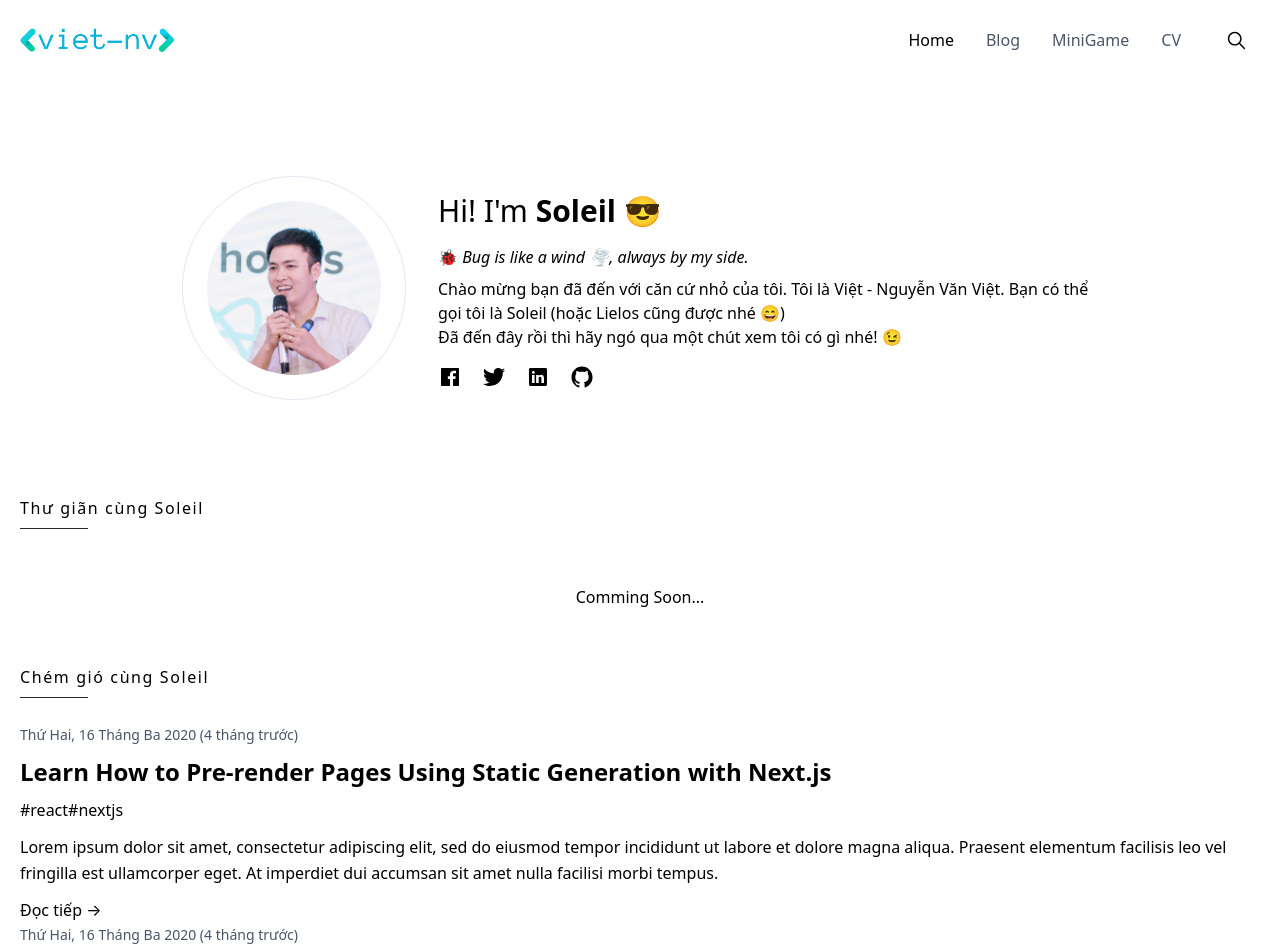
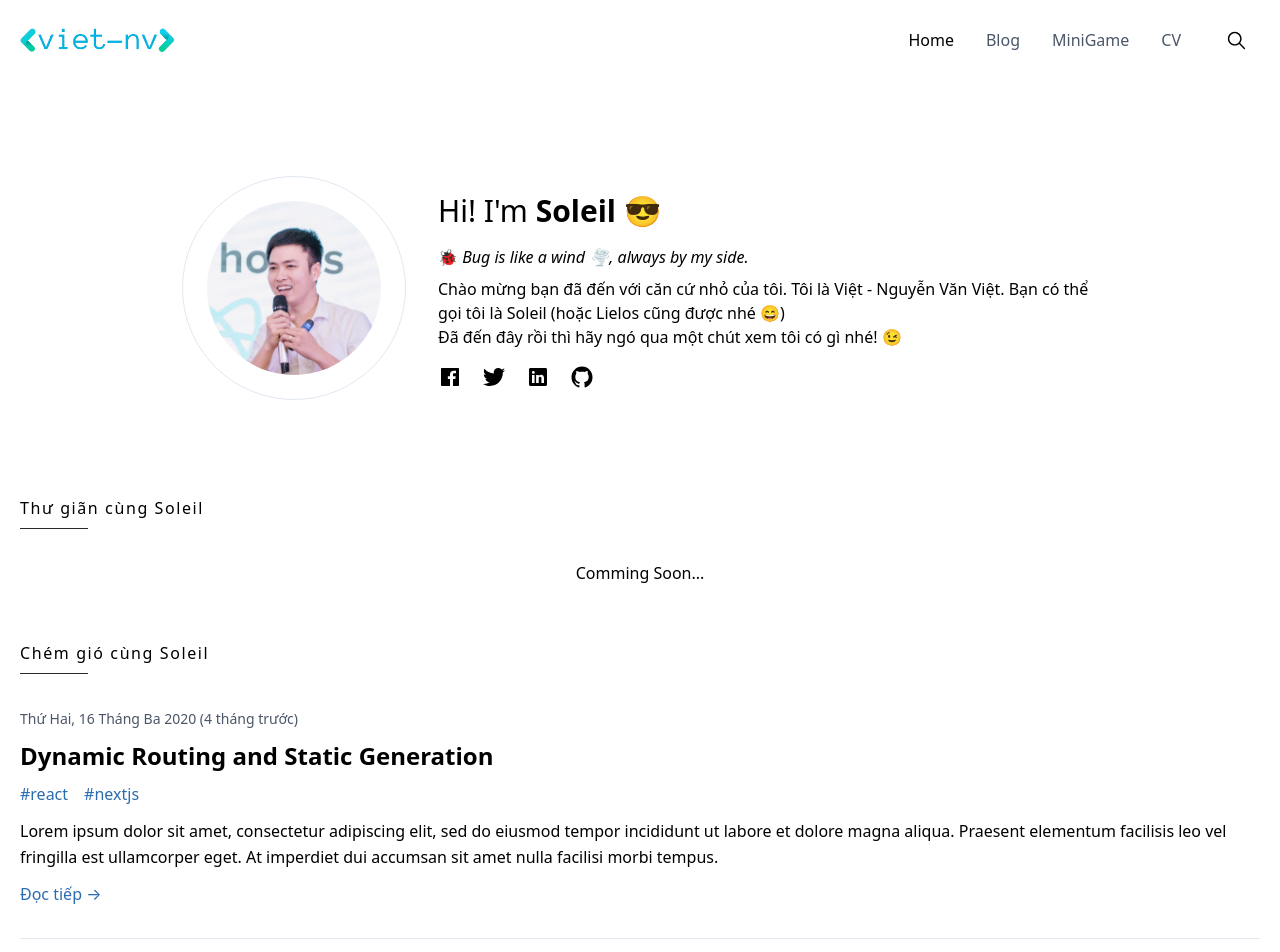
Before and after one commit to viet-nv/viet-nv.com, a Next.js app: page / in a window 1280 px wide. Shown: the top 952 px of the page. Built offline with nearby package versions, Linux system fonts and the light colour scheme.

Commit message:
add PostList

```diff
--- a/components/Container.tsx
+++ b/components/Container.tsx
@@ -1,11 +1,11 @@
-import { ReactNode, FunctionComponent } from 'react'
+import React, { ReactNode } from 'react'
 
 type Props = {
   className?: string
   children?: ReactNode
 }
 
-const Container: FunctionComponent = ({ children, className = '' }: Props) => {
+const Container: React.FC<Props> = ({ children, className = '' }: Props) => {
   return <div className={`container mx-auto px-5 ${className}`}>{children}</div>
 }
 
--- a/components/PostCard/PostCard.tsx
+++ b/components/PostCard/PostCard.tsx
@@ -4,15 +4,16 @@ import DateFormater from 'components/DateFormater'
 import Link from 'next/link'
 import { Routes } from 'types/routes'
 
-const PostCard: React.FC<PostType> = ({
+const PostCard: React.FC<PostType & { className: string }> = ({
   slug,
   title,
   date,
   excerpt,
   tags = ['#react', '#nextjs'],
-}: PostType) => {
+  className = '',
+}: PostType & { className?: string }) => {
   return (
-    <>
+    <div className={`py-8 ${className}`}>
       <DateFormater dateString={date} className="text-sm text-gray-700" />
       <Link href={`${Routes.Blog}/[slug]`} as={`${Routes.Blog}/${slug}`}>
         <a>
@@ -21,7 +22,9 @@ const PostCard: React.FC<PostType> = ({
       </Link>
       <div className="mt-2">
         {tags.map((tag) => (
-          <span key={tag}>{tag}</span>
+          <span className="text-blue-700 hover:text-blue-600  mr-4" key={tag}>
+            {tag}
+          </span>
         ))}
       </div>
       <div
@@ -30,10 +33,12 @@ const PostCard: React.FC<PostType> = ({
       />
       <Link href={`${Routes.Blog}/[slug]`} as={`${Routes.Blog}/${slug}`}>
         <a>
-          <div className="mt-3">Đọc tiếp →</div>
+          <div className="mt-3 text-blue-700 hover:text-blue-600">
+            Đọc tiếp →
+          </div>
         </a>
       </Link>
-    </>
+    </div>
   )
 }
 
--- /dev/null
+++ b/components/PostList/PostList.tsx
@@ -0,0 +1,24 @@
+import React from 'react'
+import cx from 'classnames'
+import PostCard from 'components/PostCard'
+import PostType from 'types/post'
+
+type Props = {
+  posts: PostType[]
+}
+
+const PostList: React.FC<Props> = ({ posts }: Props) => {
+  return (
+    <>
+      {posts.map((post, index) => (
+        <PostCard
+          key={post.slug}
+          {...post}
+          className={cx({ 'border-b': index !== posts.length - 1 })}
+        />
+      ))}
+    </>
+  )
+}
+
+export default PostList
--- /dev/null
+++ b/components/PostList/index.ts
@@ -0,0 +1 @@
+export { default } from './PostList'
--- a/components/SectionTitle/SectionTitle.module.scss
+++ b/components/SectionTitle/SectionTitle.module.scss
@@ -1,5 +1,5 @@
 .title {
-  @apply tracking-widest text-base font-medium mb-6;
+  @apply tracking-widest text-base font-medium;
 
   &::after {
     content: '';
--- a/pages/index.tsx
+++ b/pages/index.tsx
@@ -5,14 +5,13 @@ import Head from 'next/head'
 import Post from 'types/post'
 import { GetStaticProps } from 'next'
 import SectionTitle from 'components/SectionTitle'
-import PostCard from 'components/PostCard'
+import PostList from 'components/PostList'
 
 type Props = {
   allPosts: Post[]
 }
 
 const Homepage: React.FC<Props> = ({ allPosts }: Props) => {
-  const morePosts = allPosts.slice(1)
   return (
     <>
       <Head>
@@ -25,8 +24,7 @@ const Homepage: React.FC<Props> = ({ allPosts }: Props) => {
           <div className="p-8 text-center">{'Comming Soon...'}</div>
         </div>
         <SectionTitle title="Chém gió cùng Soleil" />
-        {morePosts.length > 0 &&
-          morePosts.map((post) => <PostCard key={post.slug} {...post} />)}
+        <PostList posts={allPosts} />
       </Container>
     </>
   )
```
Also changed, not shown: components/Link.tsx (deleted).
